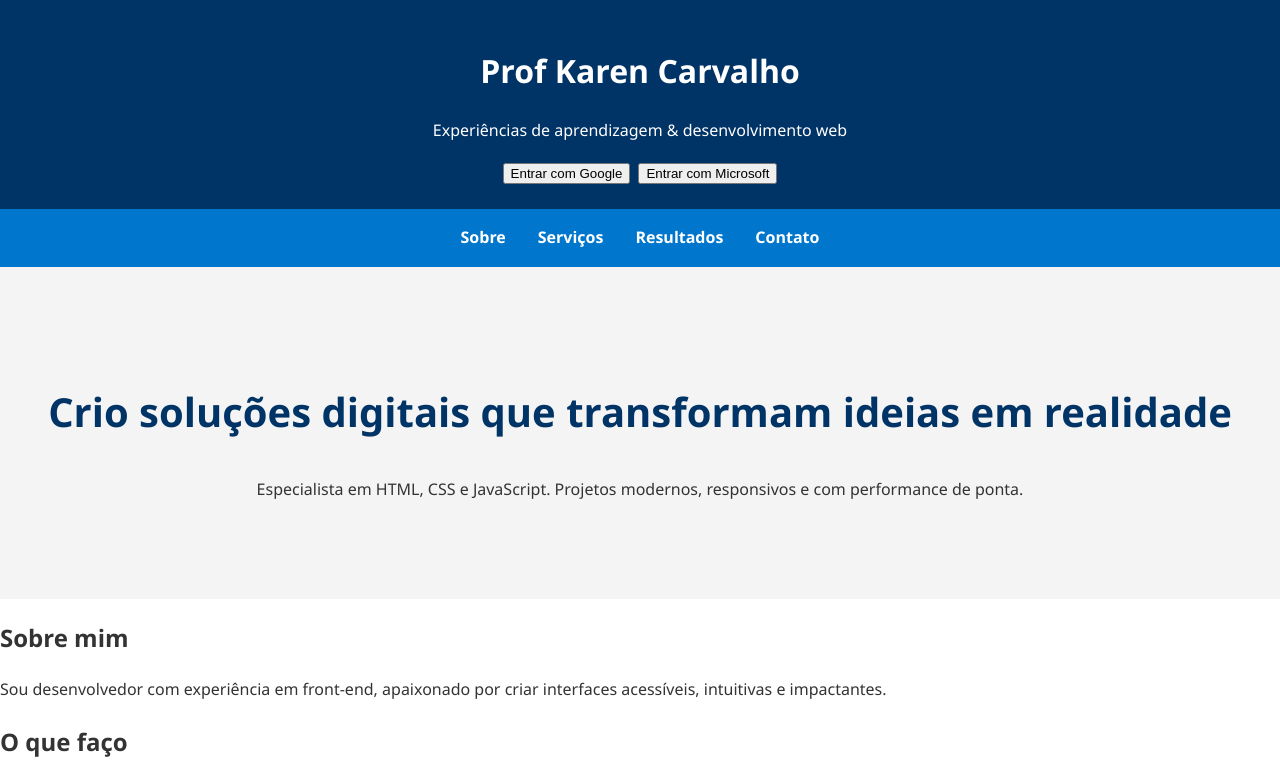
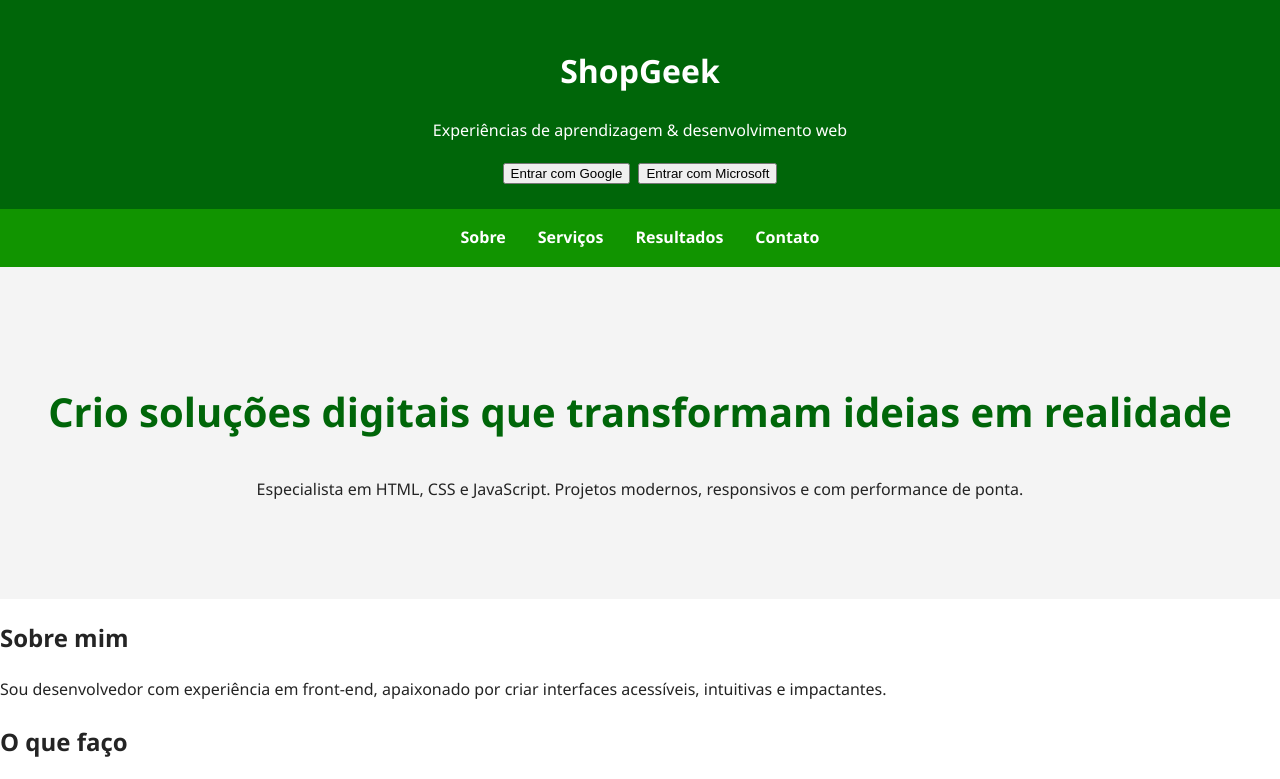
Before and after one commit to RyanVitorAS/ecommerce, a React (Create React App) app: page / in a window 1280 px wide. Shown: the top 779 px of the page. Built offline with nearby package versions, Linux system fonts and the light colour scheme; no server answers.

Commit message:
quarto commit

```diff
--- a/src/Components/Header.jsx
+++ b/src/Components/Header.jsx
@@ -6,7 +6,7 @@ const Header = () => {
 
   return (
     <header className="header">
-      <h1>Prof Karen Carvalho</h1>
+      <h1>ShopGeek</h1>
       <p>Experiências de aprendizagem & desenvolvimento web</p>
 
       <div style={{ marginLeft: "auto" }}>
--- a/src/styles.css
+++ b/src/styles.css
@@ -1,8 +1,8 @@
 :root {
-  --color-primary: #003366;
-  --color-accent: #0077cc;
-  --color-highlight: #f46a6a;
-  --color-text: #333333;
+  --color-primary: #006609;
+  --color-accent: #119400;
+  --color-highlight: #ff0000;
+  --color-text: #242424;
   --color-bg: #ffffff;
   --font-base: 'Segoe UI', Tahoma, Geneva, Verdana, sans-serif;
 }
```
